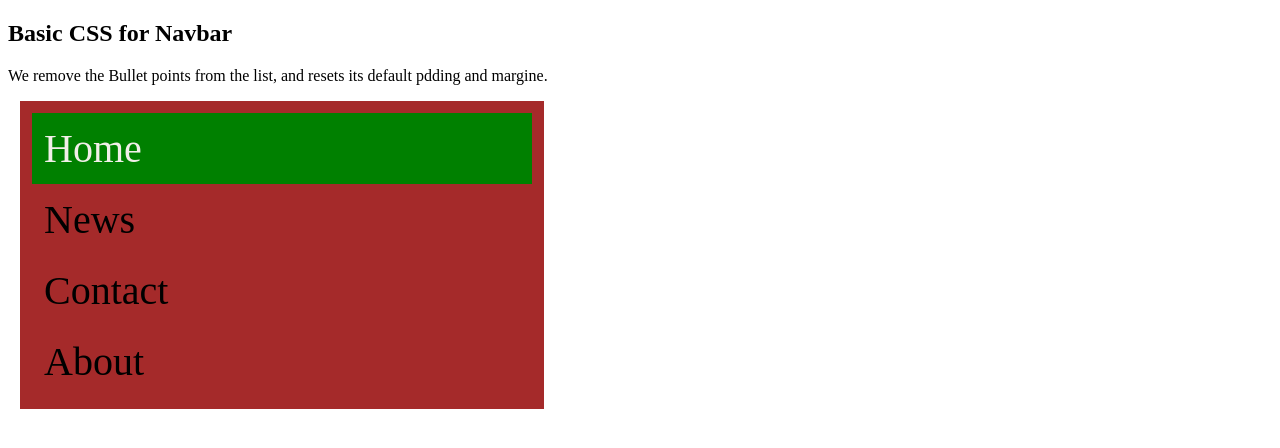
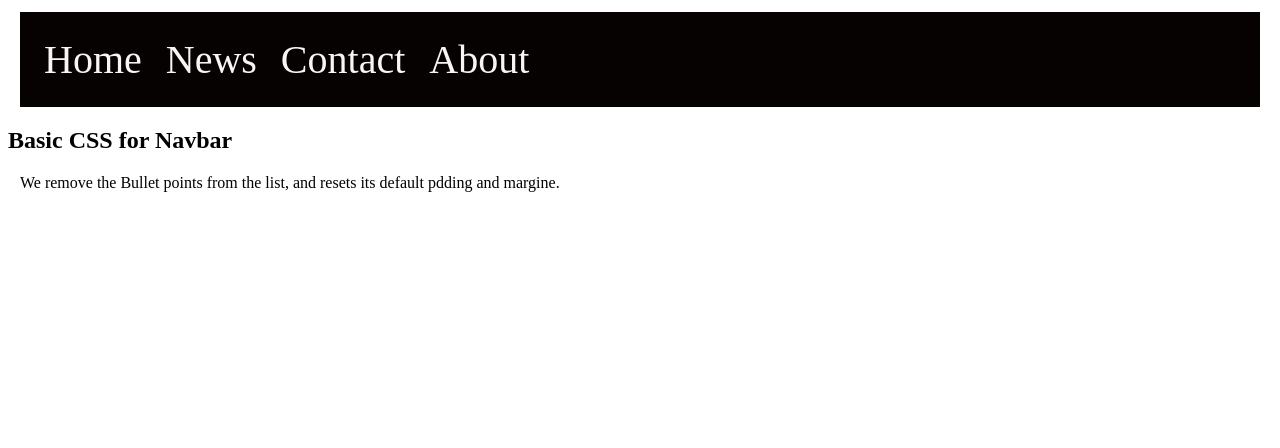
Before and after one commit to asraful-developer/css-dev-learn, a plain HTML site: page navigation-bars/navigarion.html in a window 1280 px wide. Drawn offline with Linux system fonts and the light colour scheme.

Commit message:
horizontal-navbar

```diff
--- a/navigation-bars/assets/css/nav.css
+++ b/navigation-bars/assets/css/nav.css
@@ -2,21 +2,22 @@ ul {
     list-style-type:none;
     margin:12px;
     padding: 12px;
-    width: 500px;
-    background-color: brown;
+    width: ;
+    background-color: rgb(6, 2, 2);
     font-size: 40px;
+    display: flex;
 }
 li a {
     display: block;
-    color: black;
+    color: rgb(248, 245, 245);
     padding: 12px;
     text-decoration: none;
 }
 li a:hover {
-    background-color: wheat;
+    background-color:rgb(94, 92, 92);
 
 }
-li .active{
-    background-color: green;
-    color: rgb(242, 239, 233);
+
+p{
+    margin: 12px;
 }
--- a/navigation-bars/navigarion.html
+++ b/navigation-bars/navigarion.html
@@ -1,19 +1,18 @@
 <!DOCTYPE html>
 <html lang="en">
+
 <head>
     <meta charset="UTF-8">
     <meta name="viewport" content="width=device-width, initial-scale=1.0">
     <title>Navigation Bars</title>
     <link rel="stylesheet" href="assets/css/nav.css">
 </head>
+
 <body>
     <main>
         <div class="navbar">
             <section class="nav__inner">
-                <h1>Basic CSS for Navbar</h1>
-                <p>We remove the Bullet points from the list, and resets
-                    its default  pdding and margine.
-                </p>
+
                 <ul>
                     <li><a class="active" href="#home">Home</a></li>
                     <li><a href="#News">News</a></li>
@@ -21,9 +20,14 @@
                     <li><a href="#About">About</a></li>
 
                 </ul>
+                <h1>Basic CSS for Navbar</h1>
+                <p>We remove the Bullet points from the list, and resets
+                    its default pdding and margine.
+                </p>
 
             </section>
         </div>
     </main>
 </body>
+
 </html>
```
